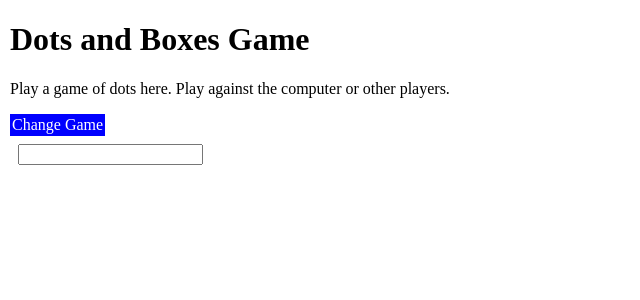
After one commit to rickapps/dots-game, a Flask app: template templates/startup.html in a window 1280 px wide. The commit adds this page. Shown: the top 300 px of the page, without its empty margins (0-640 px from the left). Run offline with Flask 2, Linux system fonts and the light colour scheme; the template is opened without the code that fills it, so the values that code supplies are empty.

Commit message:
Always starts with new game or resume.

```diff
--- a/main.py
+++ b/main.py
@@ -47,7 +47,7 @@ def new_game():
     theme = request.form['gcolors']
     lines = dotgame.init_game(size);
     boxes = dotgame.game_board(size, lines)
-    return render_template('index.html',size=size, theme=theme, \
+    return render_template('mainpage.html',size=size, theme=theme, \
          lines=lines, boxes=boxes, glevels=glevels, gthemes=gthemes)
 
 # Resume a game using values from local storage
@@ -61,7 +61,7 @@ def resume_game():
     lines = list(map(int, request.form['lines'][1:-1].split(',')))
     claims = list(map(int, request.form['claims'][1:-1].split(',')))
     boxes = dotgame.game_board(size, lines, claims)
-    return render_template('index.html',size=size, theme=theme, \
+    return render_template('mainpage.html',size=size, theme=theme, \
         lines=lines, boxes=boxes, glevels=glevels, gthemes=gthemes)
 
 # Return a list of moves to make for the specified lines array.
@@ -103,7 +103,7 @@ def show_options():
 def home(path):
     lines = dotgame.init_game(size);
     boxes = dotgame.game_board(size, lines)
-    return render_template('index.html',size=size, theme=theme, \
+    return render_template('startup.html',size=size, theme=theme, \
          lines=lines, boxes=boxes, glevels=glevels, gthemes=gthemes)
 
 if __name__ == "__main__":
--- a/static/js/dotgame.js
+++ b/static/js/dotgame.js
@@ -5,9 +5,9 @@
 //
 // Javascript functions that communicate with the server.
 // Based on server responses, events are triggered. These
-// events are handled by functions in file custom.js.
+// events are handled by functions in file mainpage.js.
 // If you want to modify the look of the game, you should
-// probably edit custom.js instead of this file.
+// probably edit mainpage.js instead of this file.
 var pydots = pydots || {};
 pydots.dotgame= pydots.dotgame || {};
 
@@ -419,6 +419,7 @@ pydots.dotgame.isMachineTurn = function()
     return player == this.getMachinePlayer();
 }
 
+// Which player is the machine?
 pydots.dotgame.getMachinePlayer = function()
 {
     let machine = JSON.parse(localStorage.getItem('Machine'));
--- a/static/js/startup.js
+++ b/static/js/startup.js
@@ -10,31 +10,35 @@
 var pydots = pydots || {};
 pydots.startup = pydots.startup || {};
 
+window.addEventListener("DOMContentLoaded", (event) => {
+    window.addEventListener("load", pydots.startup.gameSetup);
+});
+
 //////////////////////////////////
 // EVENT HANDLERS
 //////////////////////////////////
 // Check if we have a stored game. If so, set up
 // the panel with display values. Set up the rest
 // of the page with default values.
-pydots.initIndexPage = function () {
+pydots.startup.gameSetup = function () {
     let moves = pydots.dotgame.getHistory();
     let len = moves.length;
     // Was there any progress on the previous game?
     if (len > 0)
     {
-        pydots.displayScores("resumeGame");
+        document.getElementById('size').value = pydots.dotgame.getLevel();
+        document.getElementById('theme').value = pydots.dotgame.getTheme();
+        document.getElementById('lines').value = JSON.stringify(pydots.dotgame.getLines());
+        document.getElementById('claims').value = JSON.stringify(pydots.dotgame.getClaims());
+        // Submit our form
+        document.resumeGame.submit();
     }
     else
     {
-        // Clear our stored values and start from scratch
-        pydots.dotgame.clearGameValues();
-        // Hide the resume section
-        document.getElementById("resumeGame").style.display="none";
+        // We will start a new game using the level and theme
+        document.getElementById('glevel').value = pydots.dotgame.getLevel();
+        document.getElementById('gcolors').value = pydots.dotgame.getTheme();
+        // Submit our form
+        document.startNewGame.submit();
     }
-
-    // Set the new game values.
-    let numplayersdrop = document.getElementById('players');
-    let machinedrop = document.getElementById('machine');
-    pydots.setMachineList(machinedrop, numplayersdrop.value);
-    pydots.setPlayerList(numplayersdrop.value, machinedrop.value);
 };
--- a/templates/mainpage.html
+++ b/templates/mainpage.html
@@ -29,6 +29,6 @@
     </div>
     {% include 'includes/scriptfiles.html' %}
     <script src="/static/js/dotgame.js"></script>
-    <script src="/static/js/custom.js"></script>
+    <script src="/static/js/mainpage.js"></script>
     </body>
 </html>
--- a/templates/options.html
+++ b/templates/options.html
@@ -111,6 +111,6 @@
     </div>
     {% include 'includes/scriptfiles.html' %}
     <script src="/static/js/dotgame.js"></script>
-    <script src="/static/js/custom.js"></script>
+    <script src="/static/js/mainpage.js"></script>
     </body>
 </html>
--- /dev/null
+++ b/templates/startup.html
@@ -0,0 +1,34 @@
+<!DOCTYPE html>
+<html lang="en">
+<head>
+    <meta charset="UTF-8">
+    <meta http-equiv="X-UA-Compatible" content="IE=edge">
+    <meta name="description" content="Play a game of Dots and Boxes here. Play against the computer or with up to four other players. Also called Dots and Dashes, or just Dots.">
+    <meta name="viewport" content="width=device-width, initial-scale=1.0">
+    <title>Dots and Boxes Game</title>
+    <link rel="stylesheet" href="/static/css/themes.css" media="screen">
+    <link rel="stylesheet" href="/static/css/layout.css" media="screen">
+    <link rel="stylesheet" href="/static/css/style.css" media="screen">
+</head>
+<body>
+    <h1>Dots and Boxes Game</h1>
+    <p>Play a game of dots here. Play against the computer or other players.</p>
+    <a class="anchor-btn" href="/options/">Change Game</a>
+    <form action="/resume/" method="POST" name="resumeGame">
+        <input type="hidden" name="size" id="size">
+        <input type="hidden" name="theme" id="theme">
+        <input type="hidden" name="lines" id="lines">
+        <input type="hidden" name="claims" id="claims">
+    </form>
+
+    <form action="/new/" method="POST" name="startNewGame">
+        <input type="input" name="glevel" id="glevel">
+        <input type="hidden" name="gcolors" id="gcolors">
+    </form>
+
+    <!-- Values from Flask to transfer to javascript -->
+    {% include 'includes/scriptfiles.html' %}
+    <script src="/static/js/dotgame.js"></script>
+    <script src="/static/js/startup.js"></script>
+</body>
+</html>
```
Also changed, not shown: templates/index.html (deleted, +0 -20 lines), static/js/mainpage.js (renamed from static/js/custom.js).
